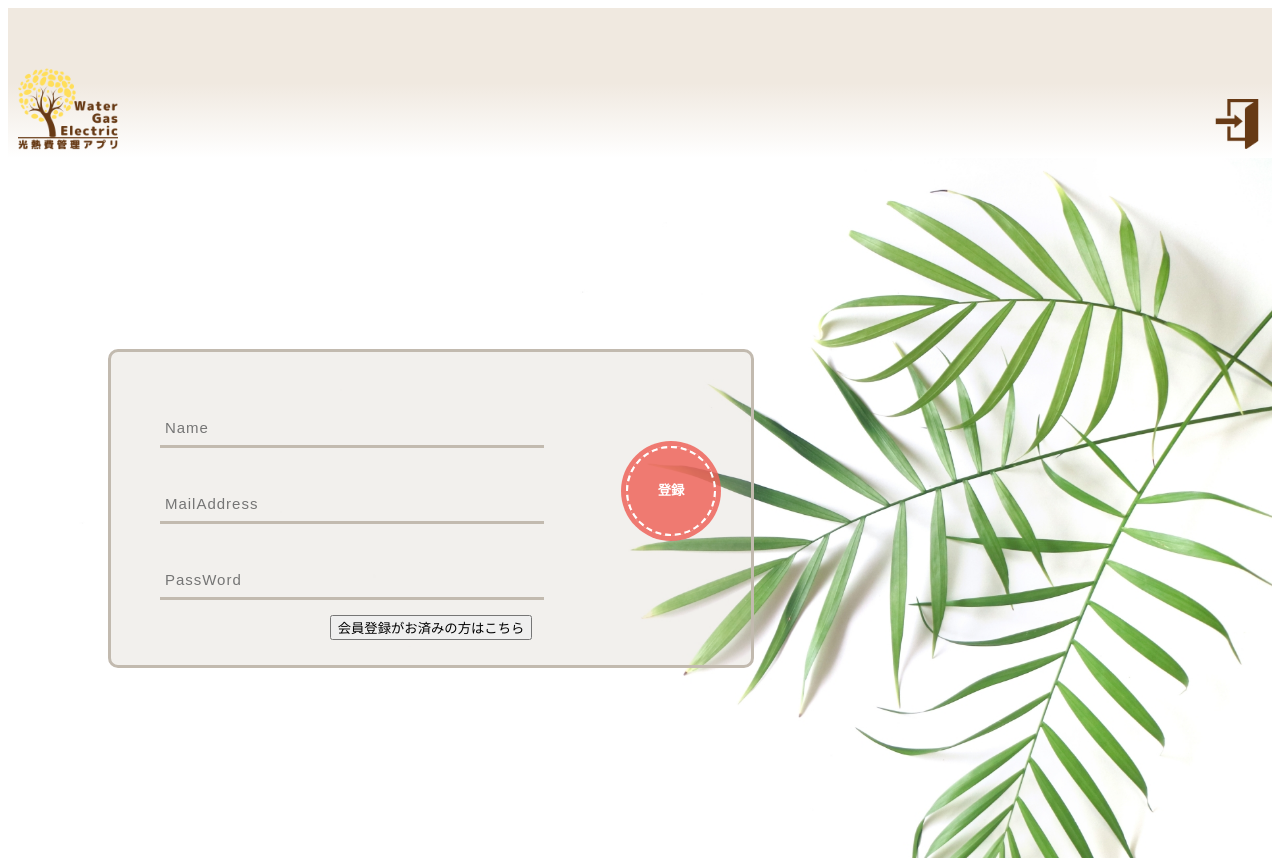
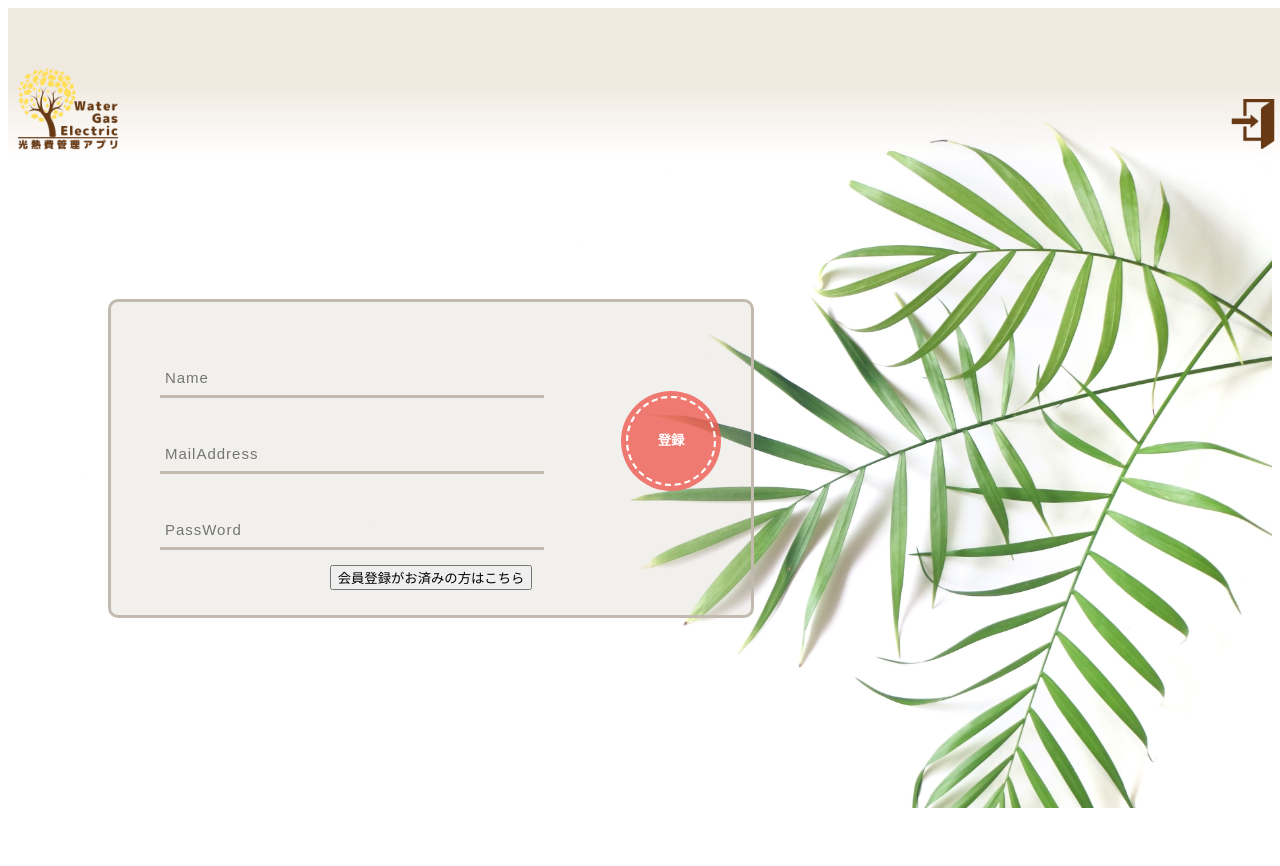
Before and after one commit to kondo-riyo/ucapp-node-mysql, a Vue app: page /newmember in a window 1280 px wide. After the commit the page ends 816 px from the top, so only its background shows below. Built offline with nearby package versions, Linux system fonts and the light colour scheme; no server answers.

Commit message:
header固定などデザイン調整

```diff
--- a/src/App.vue
+++ b/src/App.vue
@@ -1,6 +1,6 @@
 <template>
 <div>
-  <Header/>
+  <Header class="header"/>
   <Main class="main"/>
   </div>
 </template>
@@ -16,8 +16,12 @@ export default {
 };
 </script>
 <style lang="scss" scoped >
+  .header {
+    z-index: 9998;
+    position: fixed;
+  }
   .main {
-    padding:0;
+    padding:100px 0 0 0;
     margin:0 auto;
     // height: 650px;
     max-height: auto;
--- a/src/components/accountModal.vue
+++ b/src/components/accountModal.vue
@@ -119,7 +119,7 @@ export default {
 
 #overlay {
   /*要素を重ねた時の順番*/
-  z-index: 1;
+  z-index: 2;
   /*画面全体を覆う設定*/
   position: fixed;
   top: 0;
--- a/src/components/home/homeGraph.vue
+++ b/src/components/home/homeGraph.vue
@@ -111,6 +111,7 @@ export default {
 }
 
 .send_inputform {
+    z-index: 1;
     position: fixed;
     right: 10px;
     bottom: 10px;
--- a/src/components/yearSelect.vue
+++ b/src/components/yearSelect.vue
@@ -43,7 +43,7 @@ export default {
 <style lang="scss">
 #overlay {
   /*要素を重ねた時の順番*/
-  z-index: 1;
+  z-index: 9999;
   /*画面全体を覆う設定*/
   position: fixed;
   top: 0;
--- a/src/store/modules/costs.js
+++ b/src/store/modules/costs.js
@@ -86,7 +86,7 @@ let costsDefaultState = () => {
             year: null,
             datasets: [
                 {
-                    label: 'water cost',
+                    label: '水道',
                     data: [],
                     fill: false,
                     type: 'line',
@@ -94,7 +94,7 @@ let costsDefaultState = () => {
                     lineTension: 0.3,
                 },
                 {
-                    label: 'gas cost',
+                    label: 'ガス',
                     data: [],
                     fill: false,
                     type: 'line',
@@ -102,7 +102,7 @@ let costsDefaultState = () => {
                     lineTension: 0.3,
                 },
                 {
-                    label: 'element cost',
+                    label: '電気',
                     data: [],
                     fill: false,
                     type: 'line',
@@ -110,7 +110,7 @@ let costsDefaultState = () => {
                     lineTension: 0.3,
                 },
                 {
-                    label: 'Total cost',
+                    label: '合計',
                     backgroundColor:[],
                     borderColor:[],
                     data: [],
```
